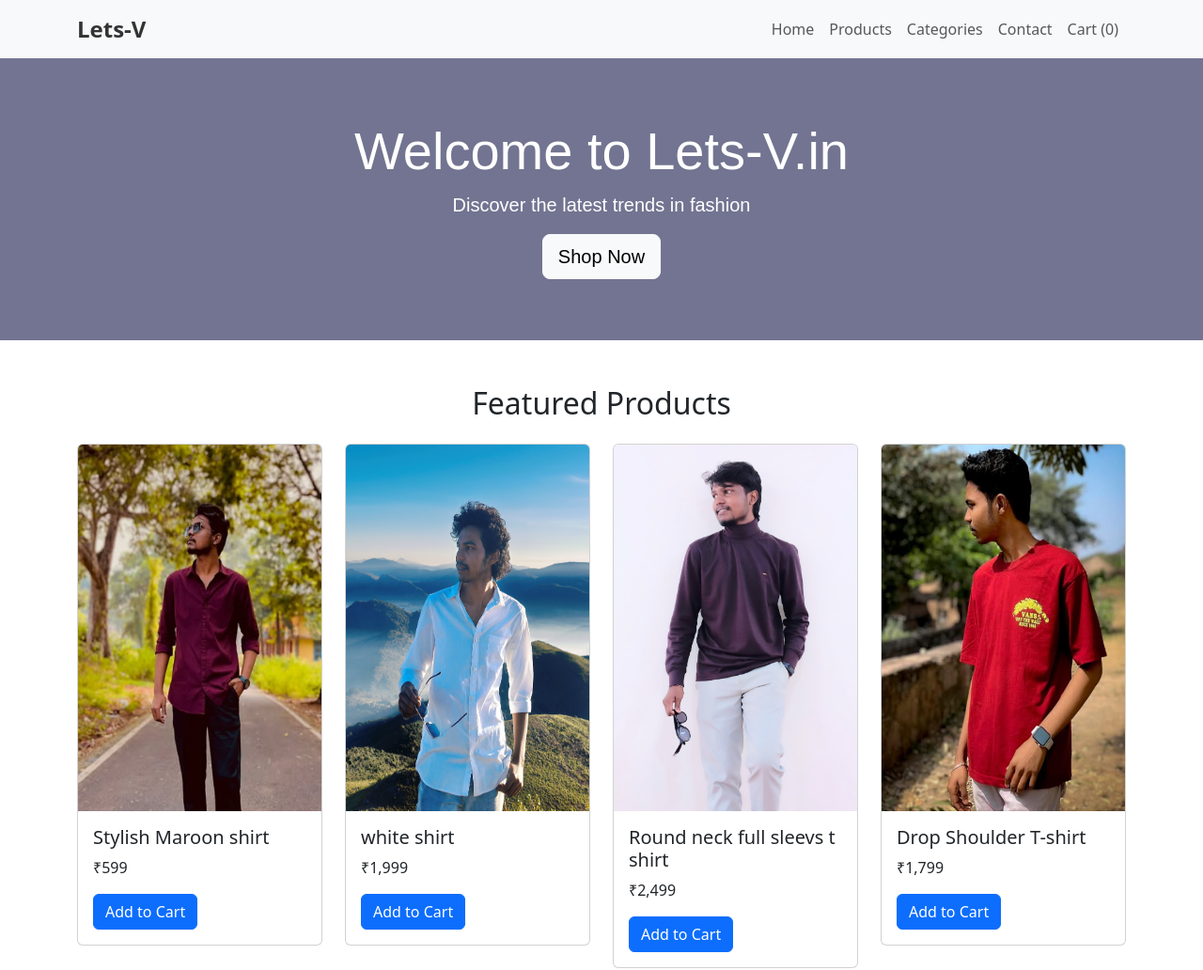
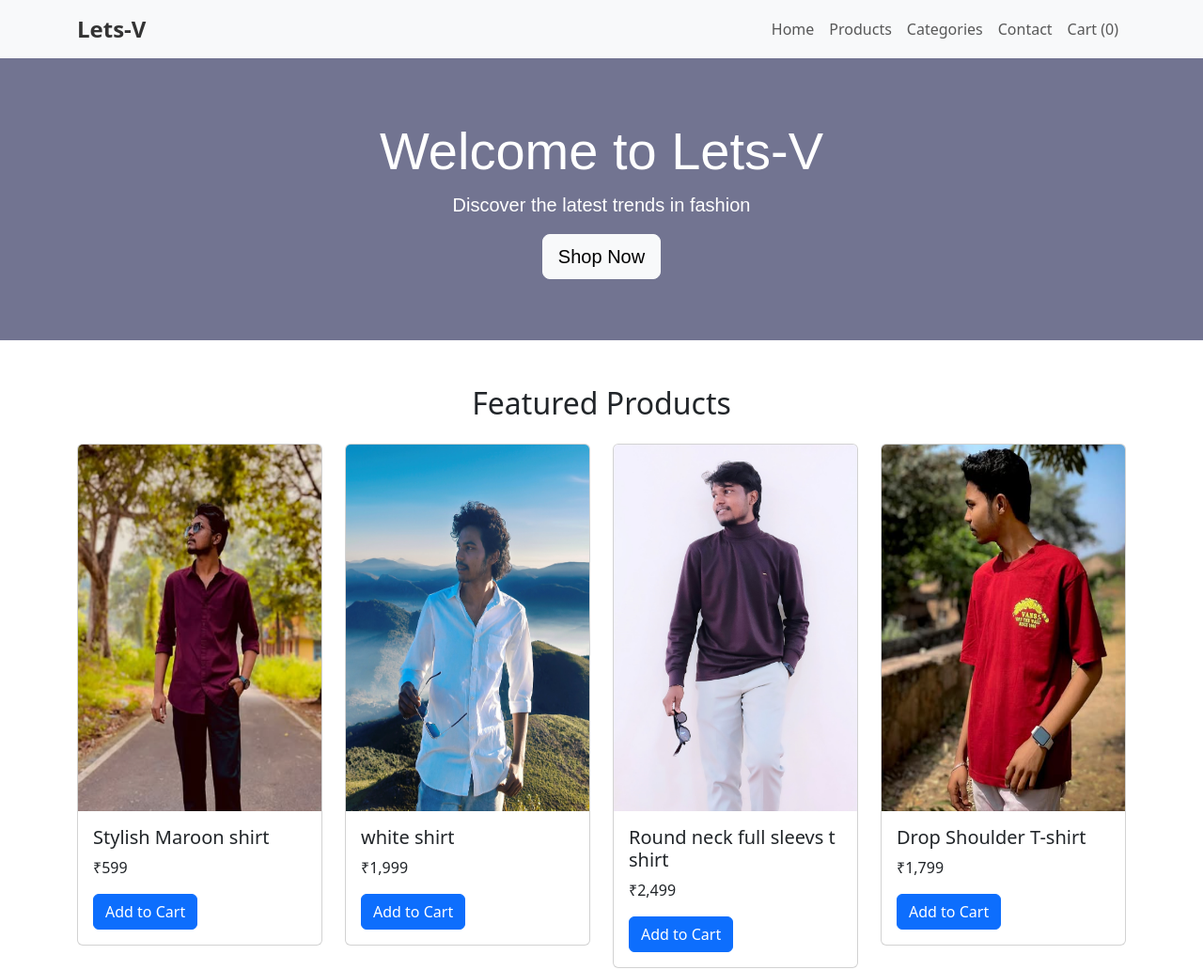
Before and after one commit to Bhargav-veer/Lest-s-V.in, a website: page index.html in a window 1280 px wide. Shown: the top 1032 px of the page at 94% size. Drawn offline with nearby package versions, Linux system fonts and the light colour scheme.

Commit message:
Update index.html

```diff
--- a/index.html
+++ b/index.html
@@ -104,7 +104,7 @@
     <!-- Hero Section -->
     <section class="hero-section">
         <div class="container text-center">
-            <h1 class="display-4">Welcome to Lets-V.in</h1>
+            <h1 class="display-4">Welcome to Lets-V</h1>
             <p class="lead">Discover the latest trends in fashion</p>
             <a href="#products" class="btn btn-light btn-lg">Shop Now</a>
         </div>
```
